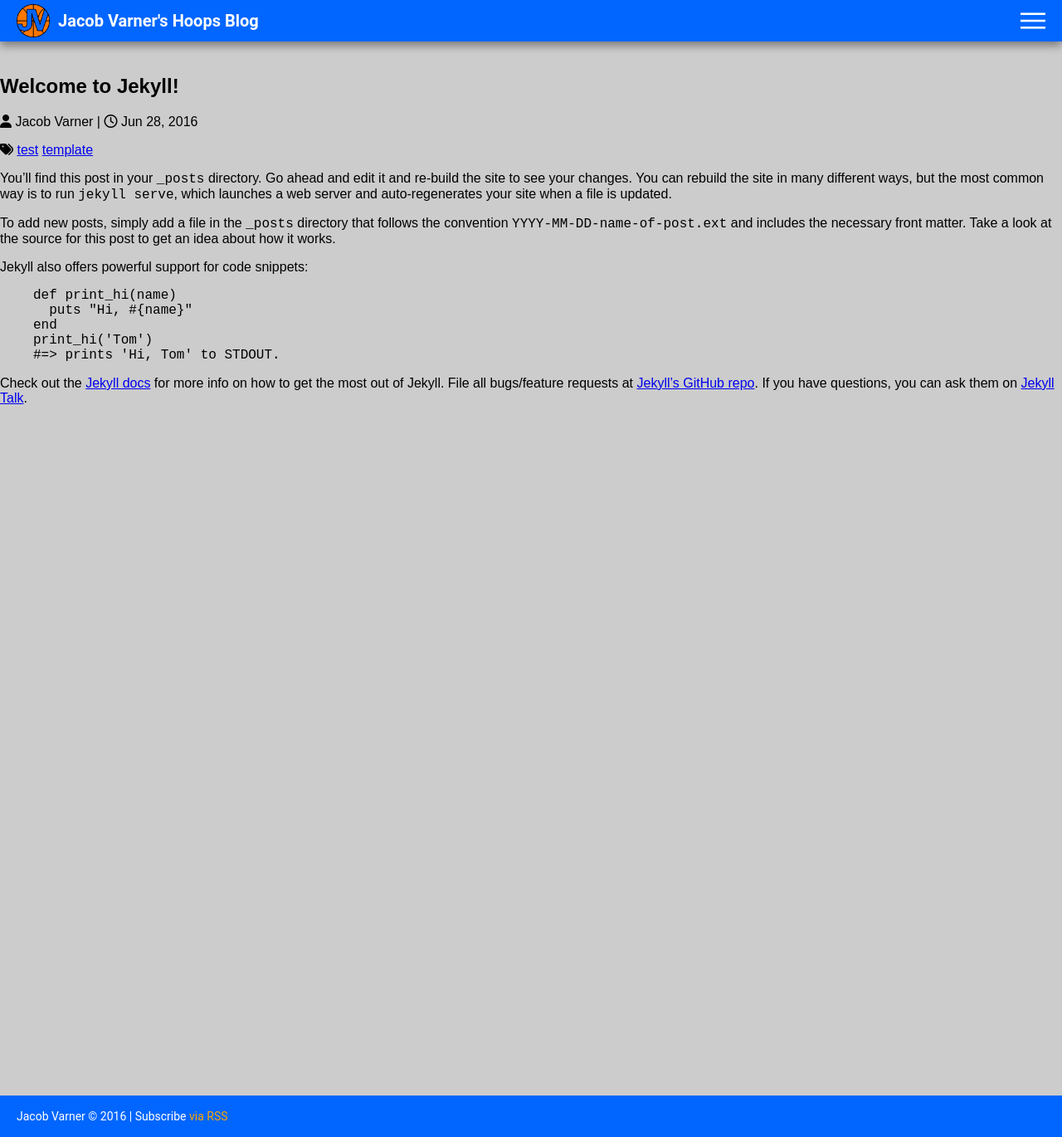
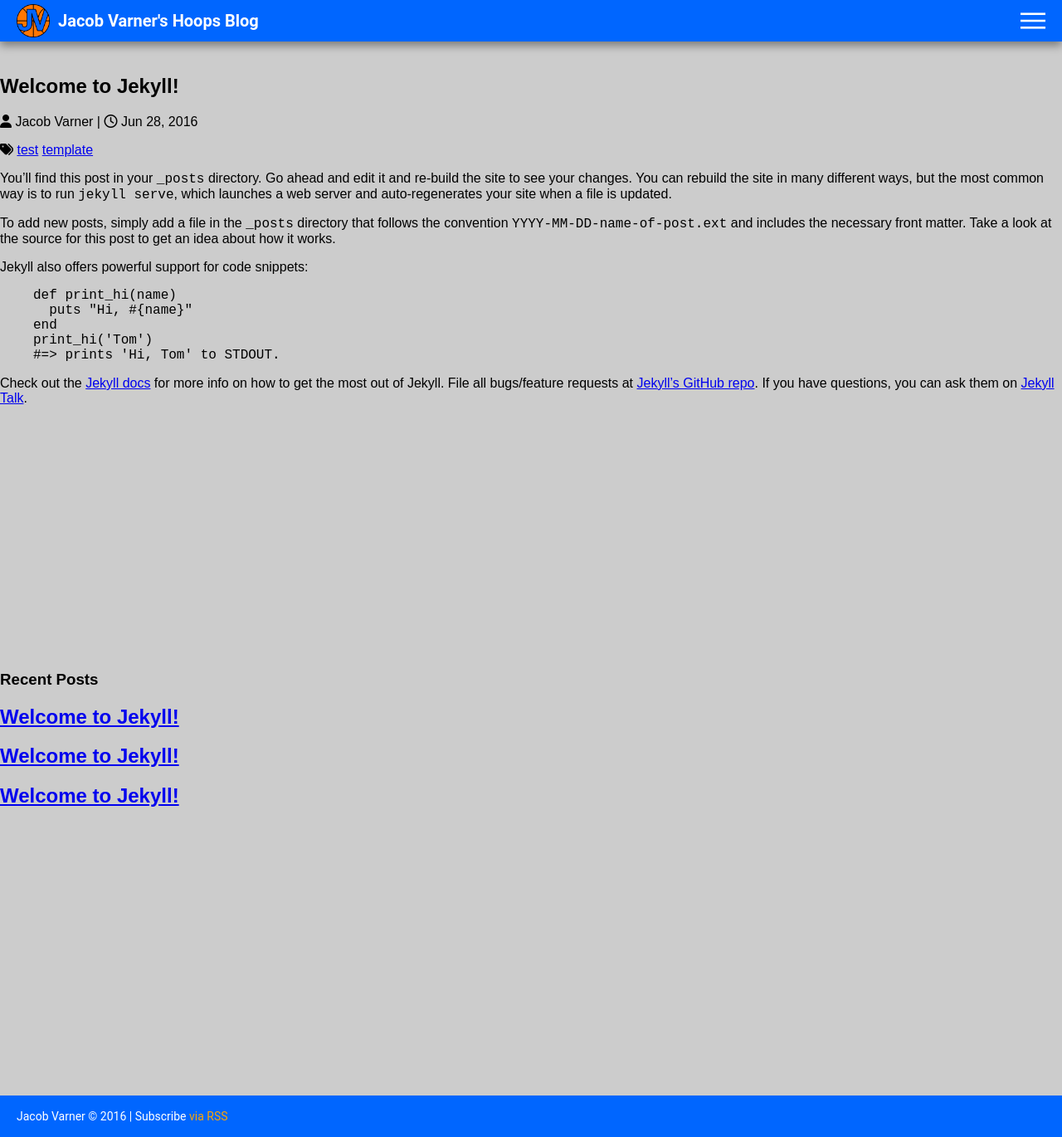
Before and after one commit to jacobvarner/hoops-blog, a Jekyll site: the page built from _posts/2016-06-29-welcome-to-jekyll.markdown, in a window 1280 px wide. Shown: the whole page at 83% size. Built offline with Jekyll 4.4.1, drawn with Linux system fonts in a browser that asks for light colours; nearby versions of some CDN libraries.

Commit message:
Added the ads and related posts to the post page.

```diff
--- a/_layouts/post.html
+++ b/_layouts/post.html
@@ -12,8 +12,47 @@ layout: default
         {% endfor %}
       </p>
     {% endif %}
+    <div class="post-ad-top-wrapper">
+      <div class="post-ad-top">
+        <script async src="//pagead2.googlesyndication.com/pagead/js/adsbygoogle.js"></script>
+        <!-- Hoops post ad top -->
+        <ins class="adsbygoogle"
+             style="display:block"
+             data-ad-client="ca-pub-8692643521715142"
+             data-ad-slot="5369240137"
+             data-ad-test="on"
+             data-ad-format="horizontal"></ins>
+        <script>
+        (adsbygoogle = window.adsbygoogle || []).push({});
+        </script>
+      </div>
+    </div>
   </header>
   <div class="post-content" itemprop="articleBody">
     {{ content }}
   </div>
+  <div class="post-sidebar">
+    <div class="ad-post-sidebar-wrapper">
+      <div class="ad-post-sidebar">
+        <script async src="//pagead2.googlesyndication.com/pagead/js/adsbygoogle.js"></script>
+        <!-- Hoops post sidebar -->
+        <ins class="adsbygoogle"
+             style="display:inline-block;width:336px;height:280px"
+             data-ad-client="ca-pub-8692643521715142"
+             data-ad-test="on"
+             data-ad-slot="6845973337"></ins>
+        <script>
+        (adsbygoogle = window.adsbygoogle || []).push({});
+        </script>
+      </div>
+    </div>
+    <h3>Recent Posts</h3>
+    {% for post in site.posts limit: 3 %}
+      <div class="post">
+        <h2 class="post-link">
+          <a href="{{ post.url | prepend: site.baseurl }}">{{ post.title }}</a>
+        </h2>
+      </div>
+    {% endfor %}
+  </div>
 </article>
--- a/_posts/2016-06-29-welcome-to-jekyll.markdown
+++ b/_posts/2016-06-29-welcome-to-jekyll.markdown
@@ -2,7 +2,6 @@
 layout: post
 title:  "Welcome to Jekyll!"
 date:   2016-06-28 18:08:29 -0500
-categories: [jekyll, update]
 tags:
  - test
  - template
```
Also changed, not shown: Gemfile.lock.
